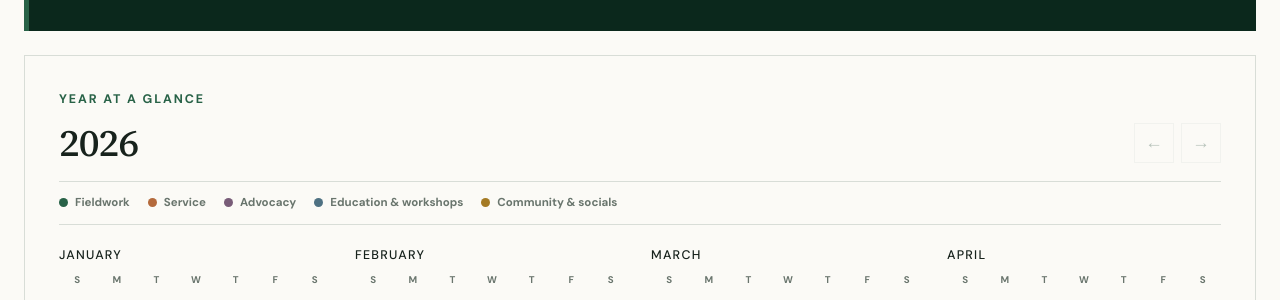
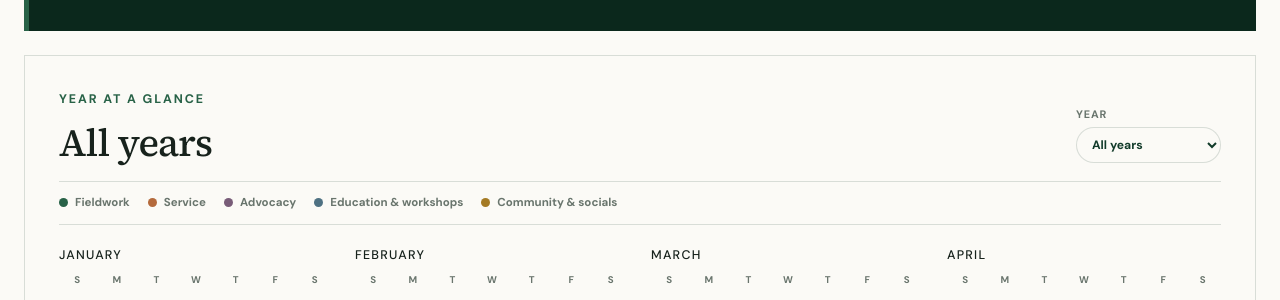
Before and after one commit to cornellsnrc/cornellsnrc.github.io, a Jekyll site: the page built from events.html, in a window 1280 px wide. Shown: the part 456-756 px from the top of the page. Built offline with Jekyll 4.4.1, drawn with Linux system fonts in a browser that asks for light colours.

Commit message:
Add data-driven event year selector

```diff
--- a/assets/css/main.css
+++ b/assets/css/main.css
@@ -263,14 +263,15 @@ p { text-wrap: pretty; }
 .calendar-shell { padding: clamp(22px, 3vw, 34px); border: 1px solid var(--line); background: var(--paper); }
 .calendar-toolbar { display: flex; justify-content: space-between; align-items: end; gap: 24px; }
 .calendar-year-title { margin: 2px 0 0; font-size: clamp(2rem, 3vw, 3rem); }
-.calendar-controls { display: flex; gap: 7px; }
-.calendar-nav-button { width: 40px; height: 40px; border: 1px solid var(--line); background: transparent; color: var(--forest-900); cursor: pointer; font-size: 1.1rem; }
-.calendar-nav-button:hover:not(:disabled) { color: var(--white); background: var(--forest-900); }
-.calendar-nav-button:disabled { opacity: .28; cursor: default; }
+.calendar-year-control { display: grid; gap: 4px; color: var(--muted); font-size: .68rem; font-weight: 800; letter-spacing: .08em; text-transform: uppercase; }
+.calendar-year-select { min-width: 145px; padding: 8px 32px 8px 11px; border: 1px solid var(--line); border-radius: 999px; color: var(--forest-900); background: var(--paper); font: inherit; font-size: .76rem; font-weight: 700; letter-spacing: 0; text-transform: none; cursor: pointer; }
+.calendar-year-select:focus-visible { outline: 2px solid var(--forest-700); outline-offset: 2px; }
 .calendar-legend { margin: 18px 0 24px; padding: 12px 0; display: flex; flex-wrap: wrap; gap: 9px 18px; border-block: 1px solid var(--line); }
 .calendar-legend-item { display: inline-flex; align-items: center; gap: 7px; color: var(--muted); font-size: .72rem; font-weight: 700; }
 .calendar-legend-item i { width: 9px; height: 9px; border-radius: 50%; }
-.calendar-months { display: grid; grid-template-columns: repeat(4, 1fr); gap: 28px 22px; }
+.calendar-months { display: grid; gap: 30px; }
+.calendar-month-grid { display: grid; grid-template-columns: repeat(4, 1fr); gap: 28px 22px; }
+.calendar-year-divider { margin: 0 0 18px; padding-bottom: 8px; border-bottom: 1px solid var(--line); font-size: 1.45rem; }
 .calendar-month h3 { margin-bottom: 10px; font-family: var(--sans); font-size: .78rem; letter-spacing: .1em; text-transform: uppercase; }
 .calendar-days { display: grid; grid-template-columns: repeat(7, 1fr); gap: 3px; text-align: center; }
 .calendar-weekday { margin-bottom: 4px; color: var(--muted); font-size: .61rem; font-weight: 800; }
@@ -468,7 +469,7 @@ button.calendar-day.has-events:hover { transform: scale(1.13); }
 
 @media (max-width: 920px) {
   .program-grid { grid-template-columns: repeat(2, 1fr); }
-  .calendar-months { grid-template-columns: repeat(3, 1fr); }
+  .calendar-month-grid { grid-template-columns: repeat(3, 1fr); }
 }
 
 @media (max-width: 820px) {
@@ -503,7 +504,7 @@ button.calendar-day.has-events:hover { transform: scale(1.13); }
   .footer-cta .button { width: fit-content; }
   .footer-lower { grid-template-columns: 1fr; gap: 14px; }
   .footer-legal { justify-content: flex-start; text-align: left; }
-  .calendar-months { grid-template-columns: repeat(2, 1fr); }
+  .calendar-month-grid { grid-template-columns: repeat(2, 1fr); }
 }
 
 @media (max-width: 560px) {
@@ -525,7 +526,7 @@ button.calendar-day.has-events:hover { transform: scale(1.13); }
   .next-event-panel { grid-template-columns: 1fr; gap: 18px; }
   .next-event-date { max-width: none; font-size: 1.3rem; }
   .calendar-shell { padding: 20px 16px; }
-  .calendar-months { grid-template-columns: 1fr; gap: 30px; }
+  .calendar-month-grid { grid-template-columns: 1fr; gap: 30px; }
   .calendar-day { aspect-ratio: auto; min-height: 38px; font-size: .76rem; }
   .statement-panel { padding: 24px 20px; }
   .contact-card { min-height: 180px; }
--- a/assets/js/site.js
+++ b/assets/js/site.js
@@ -199,11 +199,9 @@ if (calendarRoot) {
   const yearNode = calendarRoot.querySelector('[data-calendar-year]');
   const monthsNode = calendarRoot.querySelector('[data-calendar-months]');
   const legendNode = calendarRoot.querySelector('[data-calendar-legend]');
-  const previousButton = calendarRoot.querySelector('[data-calendar-previous]');
-  const nextButton = calendarRoot.querySelector('[data-calendar-next]');
+  const yearSelect = calendarRoot.querySelector('[data-calendar-year-select]');
   const eventYears = events.map((event) => parseDate(event.date).getFullYear());
-  const years = [...new Set([today.getFullYear(), ...eventYears])].sort((a, b) => a - b);
-  let yearIndex = Math.max(0, years.indexOf(today.getFullYear()));
+  const years = [...new Set(eventYears)].sort((a, b) => b - a);
   const weekdays = ['S', 'M', 'T', 'W', 'T', 'F', 'S'];
   const monthNames = Array.from({ length: 12 }, (_, month) => formatDate(new Date(2024, month, 1), { month: 'long' }));
 
@@ -238,12 +236,24 @@ if (calendarRoot) {
     dialog.showModal();
   };
 
-  const renderCalendar = () => {
-    const year = years[yearIndex];
-    yearNode.textContent = year;
-    previousButton.disabled = yearIndex === 0;
-    nextButton.disabled = yearIndex === years.length - 1;
-    monthsNode.replaceChildren();
+  years.forEach((year) => {
+    const option = document.createElement('option');
+    option.value = String(year);
+    option.textContent = year;
+    yearSelect.append(option);
+  });
+
+  const renderYear = (year) => {
+    const yearGroup = document.createElement('section');
+    yearGroup.className = 'calendar-year-group';
+    if (yearSelect.value === 'all' && years.length > 1) {
+      const heading = document.createElement('h3');
+      heading.className = 'calendar-year-divider';
+      heading.textContent = year;
+      yearGroup.append(heading);
+    }
+    const monthGrid = document.createElement('div');
+    monthGrid.className = 'calendar-month-grid';
     monthNames.forEach((monthName, month) => {
       const monthElement = document.createElement('section'); monthElement.className = 'calendar-month';
       const title = document.createElement('h3'); title.textContent = monthName;
@@ -267,11 +277,29 @@ if (calendarRoot) {
         if (date.getTime() === today.getTime()) cell.classList.add('is-today');
         days.append(cell);
       }
-      monthElement.append(title, days); monthsNode.append(monthElement);
+      monthElement.append(title, days); monthGrid.append(monthElement);
     });
+    yearGroup.append(monthGrid);
+    monthsNode.append(yearGroup);
   };
-  previousButton.addEventListener('click', () => { if (yearIndex > 0) { yearIndex -= 1; renderCalendar(); } });
-  nextButton.addEventListener('click', () => { if (yearIndex < years.length - 1) { yearIndex += 1; renderCalendar(); } });
+
+  const renderCalendar = () => {
+    monthsNode.replaceChildren();
+    if (!years.length) {
+      yearNode.textContent = 'No dates yet';
+      yearSelect.disabled = true;
+      return;
+    }
+    if (yearSelect.value === 'all') {
+      yearNode.textContent = 'All years';
+      years.forEach(renderYear);
+    } else {
+      const selectedYear = Number(yearSelect.value);
+      yearNode.textContent = selectedYear;
+      renderYear(selectedYear);
+    }
+  };
+  yearSelect.addEventListener('change', renderCalendar);
   document.querySelector('[data-calendar-close]')?.addEventListener('click', () => dialog.close());
   dialog?.addEventListener('click', (event) => { if (event.target === dialog) dialog.close(); });
   renderCalendar();
--- a/events.html
+++ b/events.html
@@ -24,10 +24,11 @@ permalink: /events/
   <div class="calendar-shell reveal">
     <div class="calendar-toolbar">
       <div><p class="eyebrow">Year at a glance</p><h2 class="calendar-year-title" data-calendar-year></h2></div>
-      <div class="calendar-controls" aria-label="Choose calendar year">
-        <button class="calendar-nav-button" type="button" data-calendar-previous aria-label="Previous year">←</button>
-        <button class="calendar-nav-button" type="button" data-calendar-next aria-label="Next year">→</button>
-      </div>
+      <label class="calendar-year-control">Year
+        <select class="calendar-year-select" data-calendar-year-select aria-label="Choose calendar year">
+          <option value="all">All years</option>
+        </select>
+      </label>
     </div>
     <div class="calendar-legend" data-calendar-legend aria-label="Event categories"></div>
     <div class="calendar-months" data-calendar-months></div>
```
